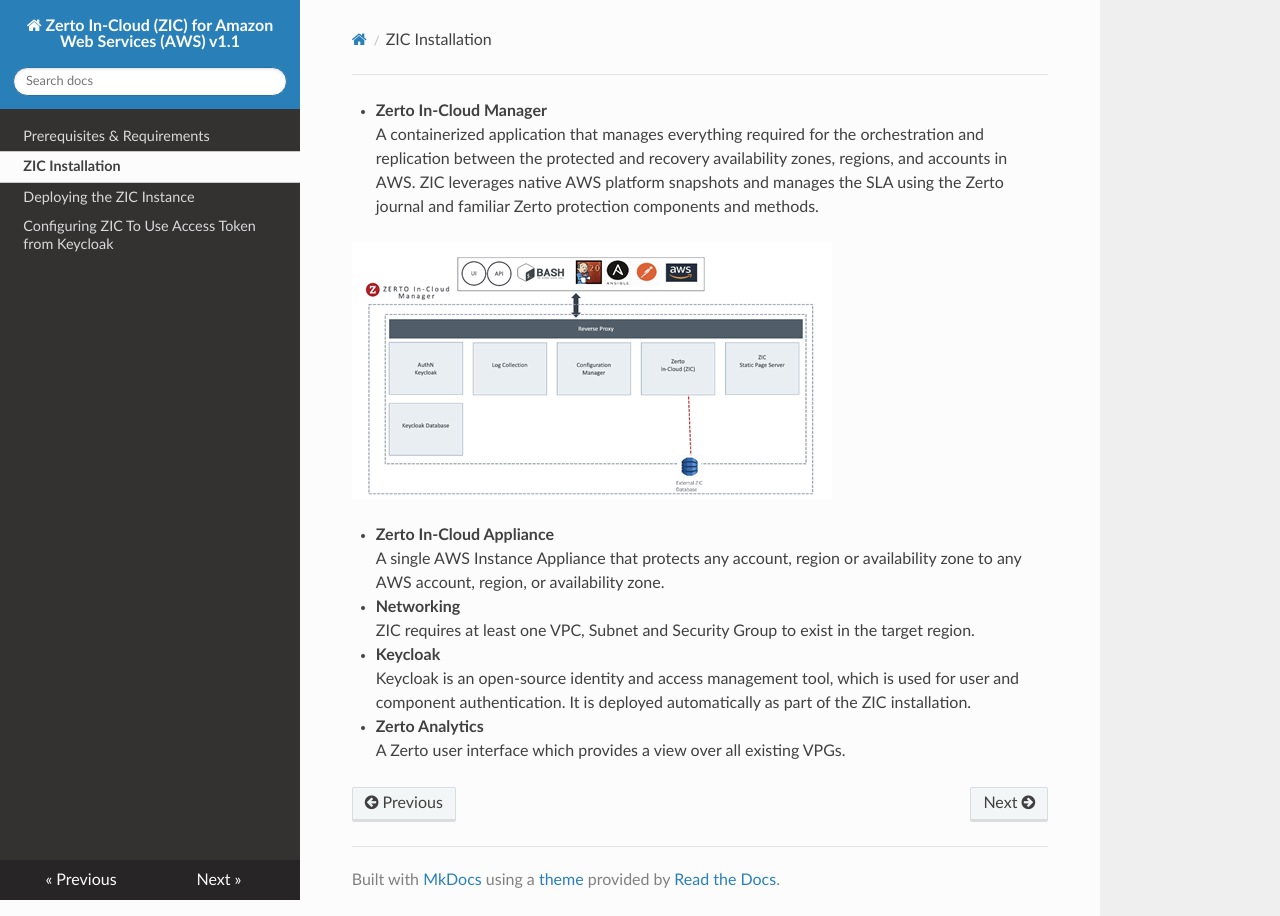
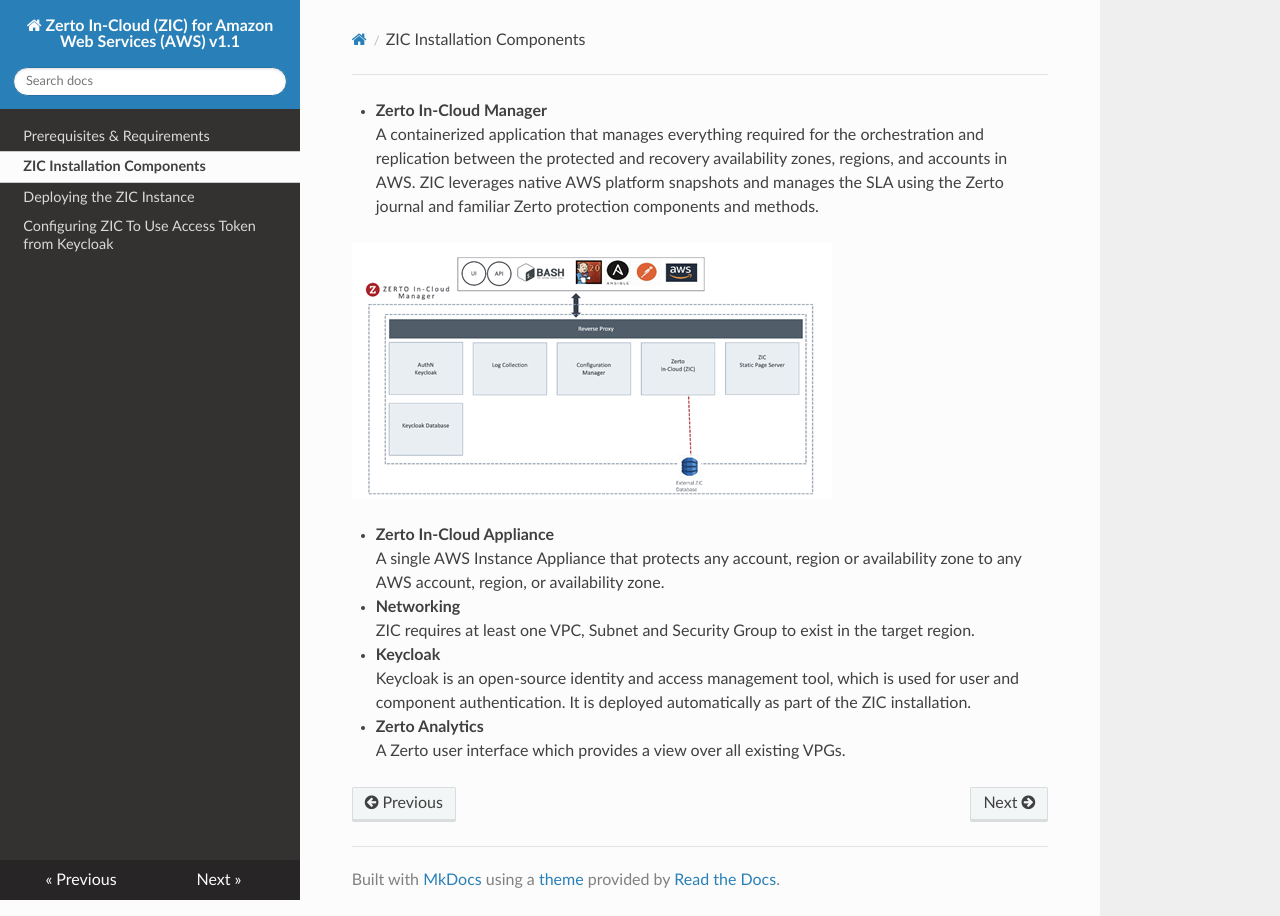
Before and after one commit to ZertoPublic/ZIC-for-AWS-Documentation, an MkDocs documentation site: the page built from docs/ZIC_installation_components.md, in a window 1280 px wide. Built offline with MkDocs 1.6.1, drawn with Linux system fonts in a browser that asks for light colours.

Commit message:
Update mkdocs.yml

```diff
--- a/mkdocs.yml
+++ b/mkdocs.yml
@@ -4,7 +4,7 @@
   highlightjs: false
 nav:
 - Prerequisites & Requirements: Prerequisites_&_Requirements.md
-- ZIC Installation: ZIC_installation_components.md
+- ZIC Installation Components: ZIC_installation_components.md
 - Deploying the ZIC Instance: Deploying_the_ZIC_Instance.md
 - Configuring ZIC To Use Access Token from Keycloak: Use_access_token_from_keycloak.md
 plugins:
```
